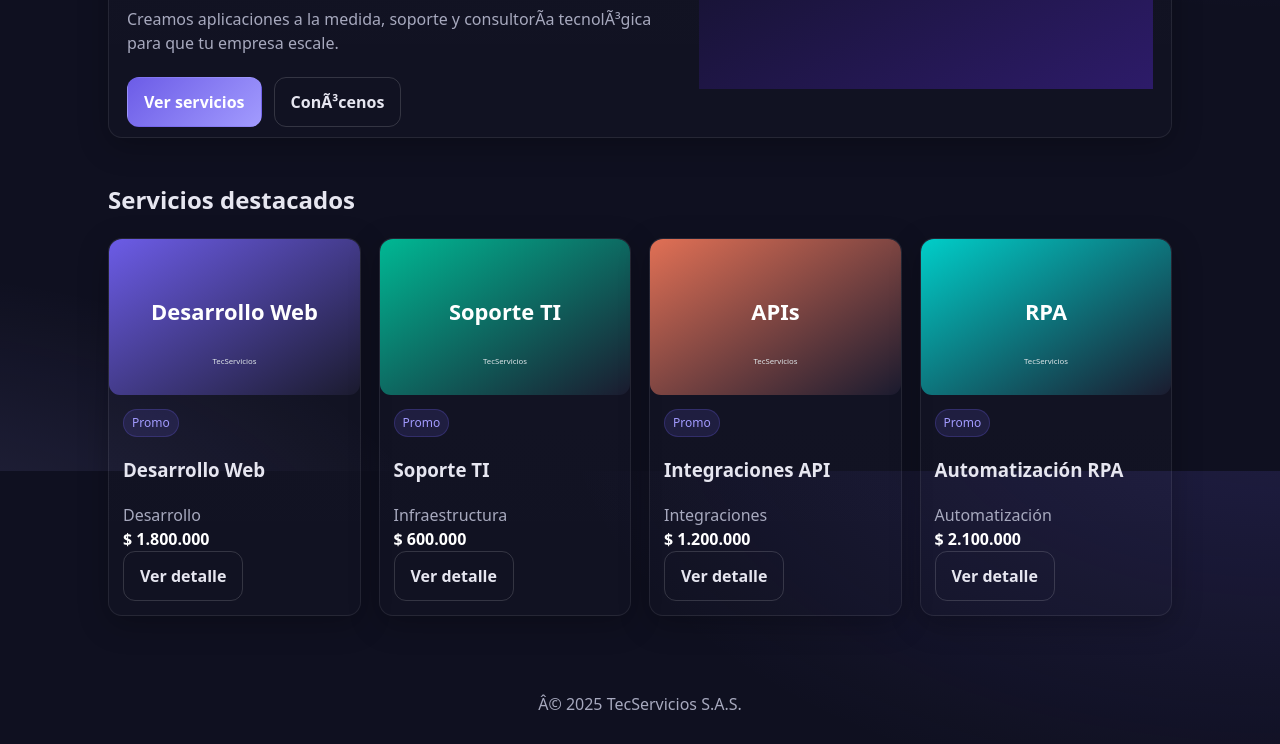
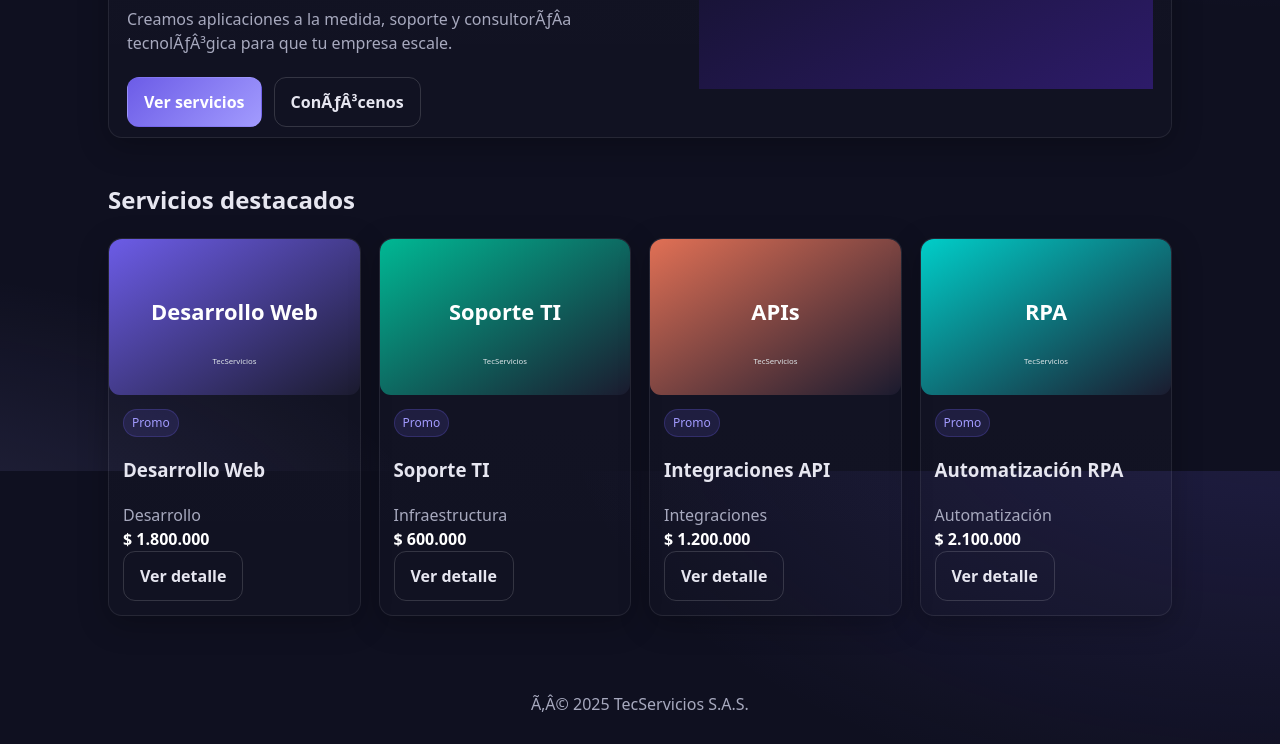
Before and after one commit to CamiloCO2/tecservicios-frontend, a plain HTML site: page index.html in a window 1280 px wide. Shown: the part 329-1073 px from the top of the page. Drawn offline with Linux system fonts and the light colour scheme.

```diff
--- a/index.html
+++ b/index.html
@@ -3,14 +3,14 @@
   <section class='hero card'>
     <div>
       <h1>TecServicios - Soluciones de software para tu negocio</h1>
-      <p>Creamos aplicaciones a la medida, soporte y consultorÃ­a tecnolÃ³gica para que tu empresa escale.</p>
+      <p>Creamos aplicaciones a la medida, soporte y consultorÃƒÂ­a tecnolÃƒÂ³gica para que tu empresa escale.</p>
       <div class='actions'>
         <a class='btn btn-primary' href='servicios.html'>Ver servicios</a>
-        <a class='btn btn-secondary' href='acerca.html'>ConÃ³cenos</a>
+        <a class='btn btn-secondary' href='acerca.html'>ConÃƒÂ³cenos</a>
       </div>
     </div>
     <div>
-      <img src='assets/img/hero.svg' alt='IlustraciÃ³n TecServicios'>
+      <img src='assets/img/hero.svg' alt='IlustraciÃƒÂ³n TecServicios'>
     </div>
   </section>
   <section class='container' style='padding-left:0;padding-right:0'>
@@ -18,6 +18,6 @@
     <div id='destacados' class='grid grid-4'></div>
   </section>
 </main>
-<footer>Â© 2025 TecServicios S.A.S.</footer>
+<footer>Ã‚Â© 2025 TecServicios S.A.S.</footer>
 <script type='module' src='assets/js/app.js'></script>
 </body></html>
```
